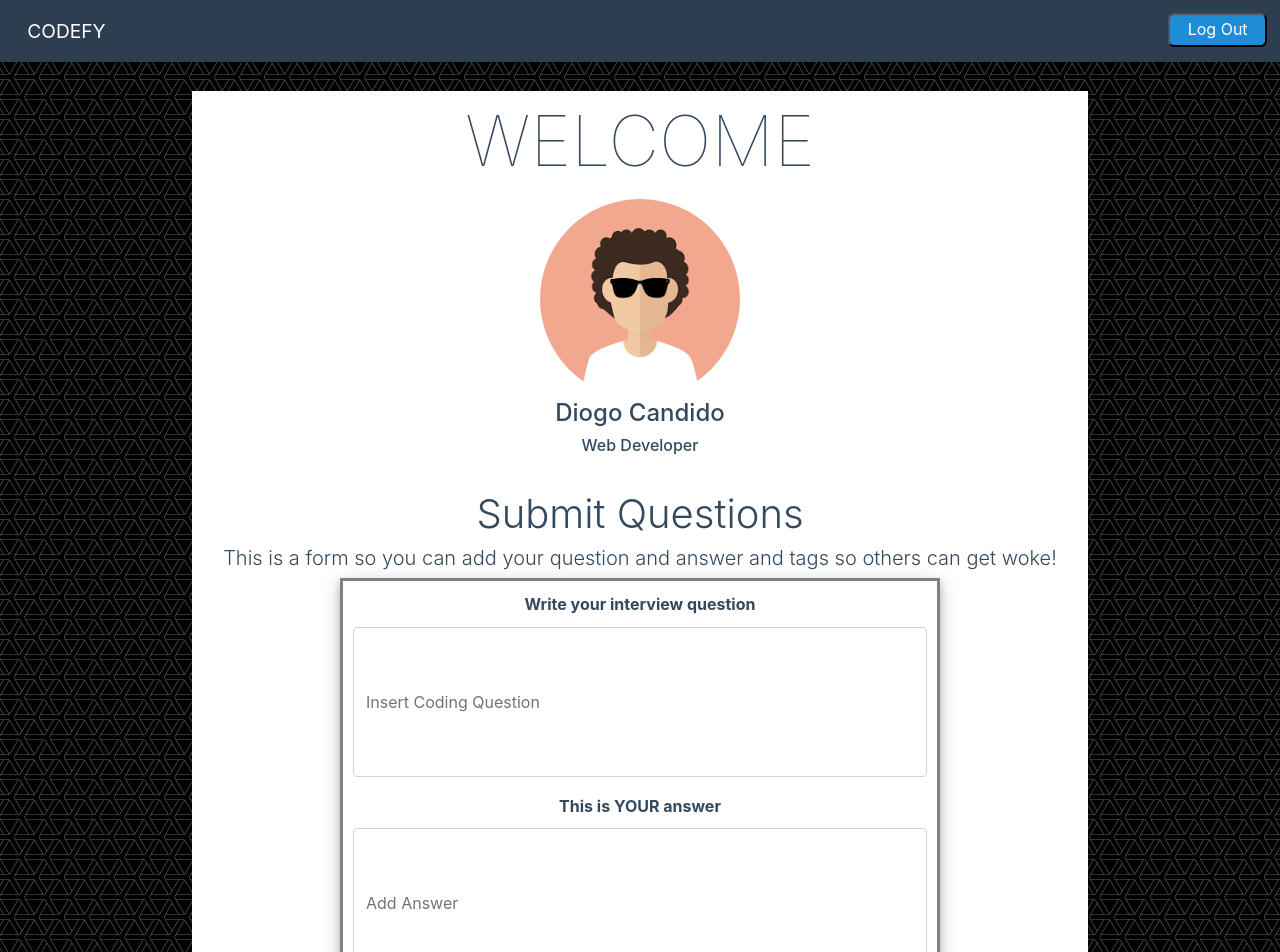
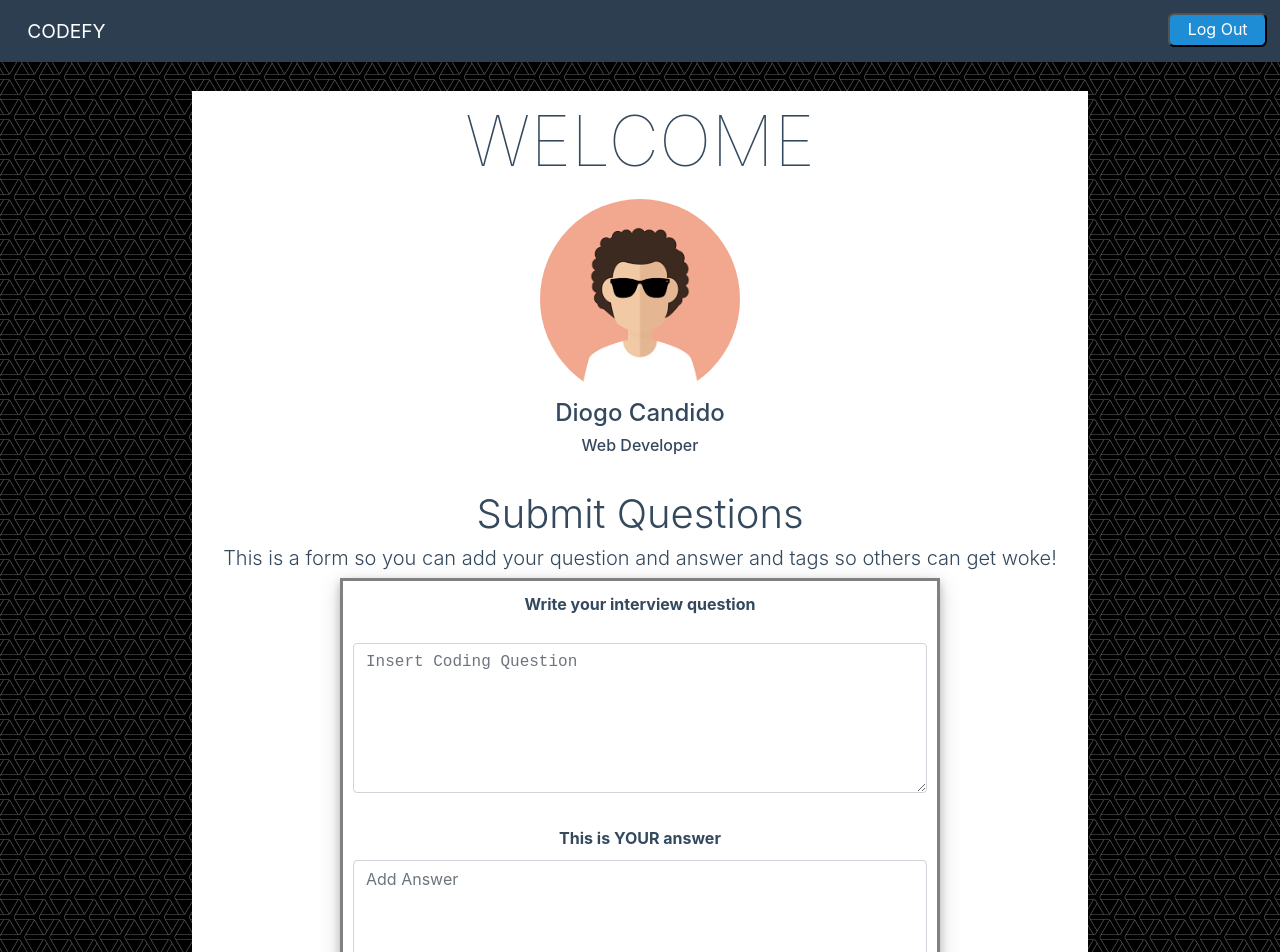
Before and after one commit to mathbolson/Codefy, a React (Create React App) app in the folder client/: page /profile in a window 1280 px wide. Shown: the top 952 px of the page. Built offline with nearby package versions, Linux system fonts and the light colour scheme; no server answers.

Commit message:
fixed the input errors

```diff
--- a/client/src/Pages/Profile.js
+++ b/client/src/Pages/Profile.js
@@ -162,12 +162,16 @@
 
             <div className="form-group">
             <label for="questionInp">Write your interview question</label>
-            <input id="inputUserEmail" type="text" className="form-control" placeholder="Insert Coding Question" name="question" />
+            <pre>
+                <code>
+            <textarea id="inputUserEmail" type="text" className="form-control" placeholder="Insert Coding Question" name="question" />
+            </code>
+            </pre>
             </div>
 
             <div className="form-group">
              <label for="answerInp">This is YOUR answer</label>
-             <input id="addAnswer" type="text" className="form-control" placeholder="Add Answer" name="answer"/>
+             <textarea id="addAnswer" type="text" className="form-control" placeholder="Add Answer" name="answer"/>
             </div>
 
             <div className="form-group">
--- a/client/src/Styles/profile.css
+++ b/client/src/Styles/profile.css
@@ -1,4 +1,9 @@
-
+#inputUserEmail{
+    display: block;
+    font-family: monospace;
+    white-space: pre;
+    margin: 1em 0;
+}
 #container {
     text-align: center;
     margin: auto;
@@ -73,7 +78,7 @@
 
 
 .answerReveal {
-    text-align: center;
+    text-align: left;
     margin-bottom: 30px;
     border: solid 3px lightblue;
     margin-top: 20px;
```
